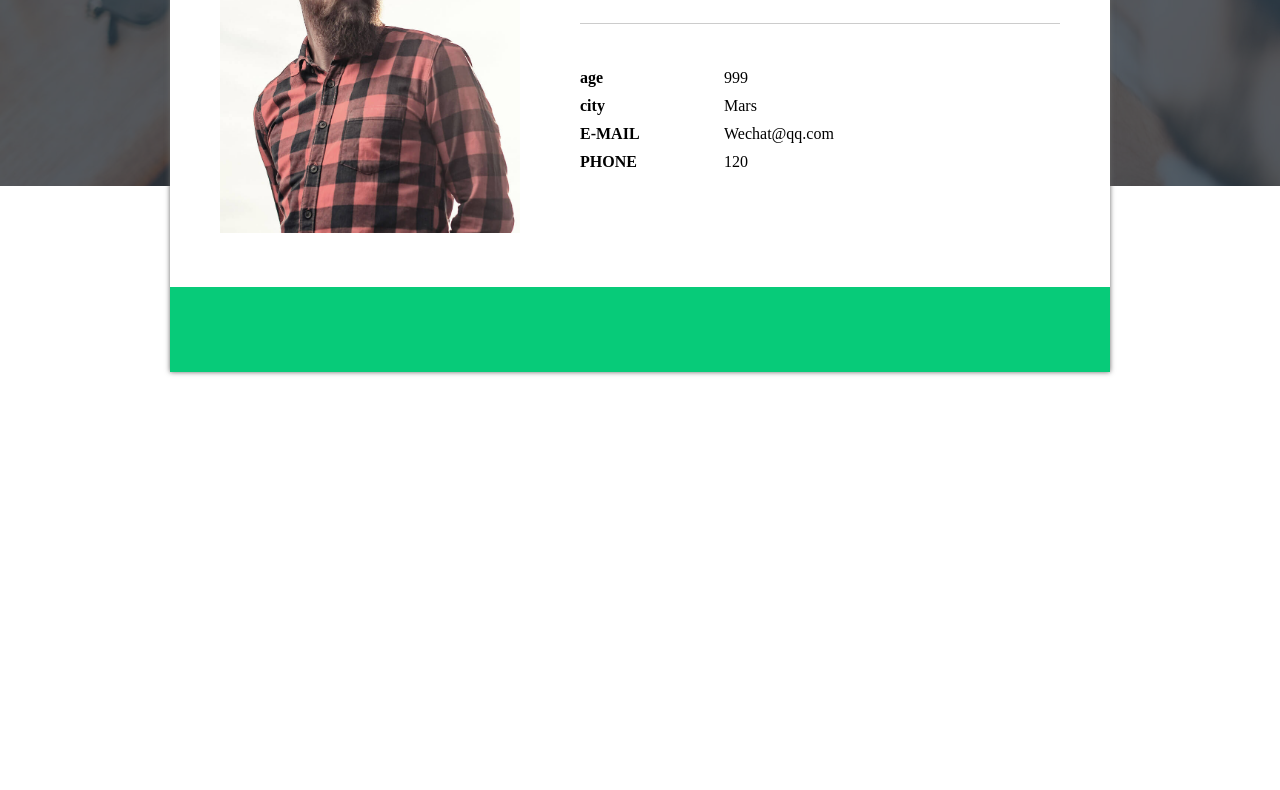
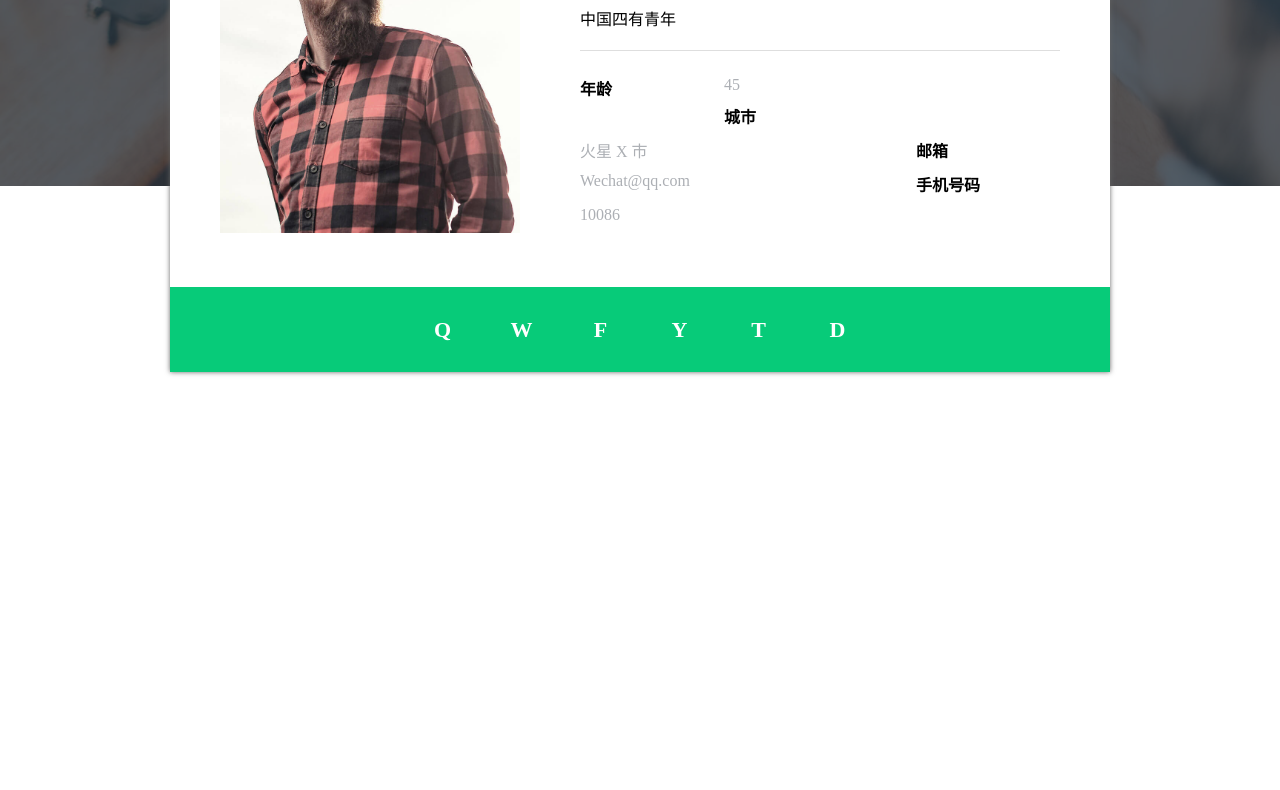
Before and after one commit to Gullrye/frontend-practice, a plain HTML site: page 简历/index.html in a window 1280 px wide. Shown: the part 329-1119 px from the top of the page. Drawn offline with Linux system fonts and the light colour scheme.

Commit message:
add profile-social

```diff
--- a/简历/index.html
+++ b/简历/index.html
@@ -42,27 +42,26 @@
               <span class="hello">HELLO</span>
               <h1>野比</h1>
               <p>中国四有青年</p>
-              <hr>
-              <dl>
-                <dt>age</dt>
-                <dd>999</dd>
-                <dt>city</dt>
-                <dd>Mars</dd>
-                <dt>E-MAIL</dt>
+              <dl class="clearfix">
+                <dt>年龄</dt>
+                <dd>45</dd>
+                <dt>城市</dt>
+                <dd>火星 X 市</dd>
+                <dt>邮箱</dt>
                 <dd>Wechat@qq.com</dd>
-                <dt>PHONE</dt>
-                <dd>120</dd>
+                <dt>手机号码</dt>
+                <dd>10086</dd>
               </dl>
             </div>
           </div>
           <div class="profile-social">
-            <ul class="clearfix">
-              <li><a href="#"></a></li>
-              <li><a href="#"></a></li>
-              <li><a href="#"></a></li>
-              <li><a href="#"></a></li>
-              <li><a href="#"></a></li>
-              <li><a href="#"></a></li>
+            <ul>
+              <li><a href="#">Q</a></li>
+              <li><a href="#">W</a></li>
+              <li><a href="#">F</a></li>
+              <li><a href="#">Y</a></li>
+              <li><a href="#">T</a></li>
+              <li><a href="#">D</a></li>
             </ul>
           </div>
         </section>
--- a/简历/style.css
+++ b/简历/style.css
@@ -1,6 +1,8 @@
 * {
   margin: 0;
   padding: 0;
+  list-style: none;
+  text-decoration: none;
 }
 
 header {
@@ -31,7 +33,6 @@ header {
 nav ul li {
   float: left;
   margin-right: 30px;
-  list-style: none;
 }
 
 nav ul li a {
@@ -39,7 +40,6 @@ nav ul li a {
   padding: 15px 0 12px;
   font-size: 16px;
   font-weight: bold;
-  text-decoration: none;
   color: #bcbec2;
 }
 
@@ -119,16 +119,16 @@ nav .nav-wrap {
 
 .container .profile-info p {
   margin: 20px 0 20px 0;
+  padding: 0 0 20px 0;
+  border-bottom: 1px solid #dedede;
 }
 
 .container .profile-info dt, .container .profile-info dd {
   float: left;
-  width: 70%;
   padding: 5px 0;
 }
 
 .container dl {
-  padding: 40px 0;
   font-size: 16px;
 }
 
@@ -137,23 +137,44 @@ nav .nav-wrap {
   width: 30%;
 }
 
+.container .profile-info dd {
+  width: 70%;
+  color: #acafb4;
+}
+
 .container .profile-social {
   background-color: #07cb79;
 }
 
-.container .profile-social ul li {
-  float: left;
-  height: 85px;
-  list-style: none;
+.container .profile-social ul {
+  text-align: center;
+  padding: 15px 0;
 }
 
-hr {
-  border: none;
-  height: 1px;
-  background-color: rgba(0, 0, 0, 0.2);
+.container .profile-social ul li {
+  display: inline-block;
+  margin: 5px 15px;
+}
+
+.container .profile-social li a {
+  display: inline-block;
+  width: 45px;
+  height: 45px;
+  line-height: 45px;
+  border-radius: 50%;
+  text-align: center;
+  font-size: 22px;
+  font-weight: bold;
+  color: #fff;
+  transition: all .5s ease;
+}
+
+.container .profile-social li a:hover {
+  background: rgba(0,0,0,0.1);
 }
 
 .hello {
+  display: inline-block;
   position: relative;
   padding: 5px;
   font-weight: bold;
@@ -178,5 +199,6 @@ hr {
 }
 
 .container .about h1 {
+  font-size: 36px;
   padding: 20px 0 0;
 }
```
